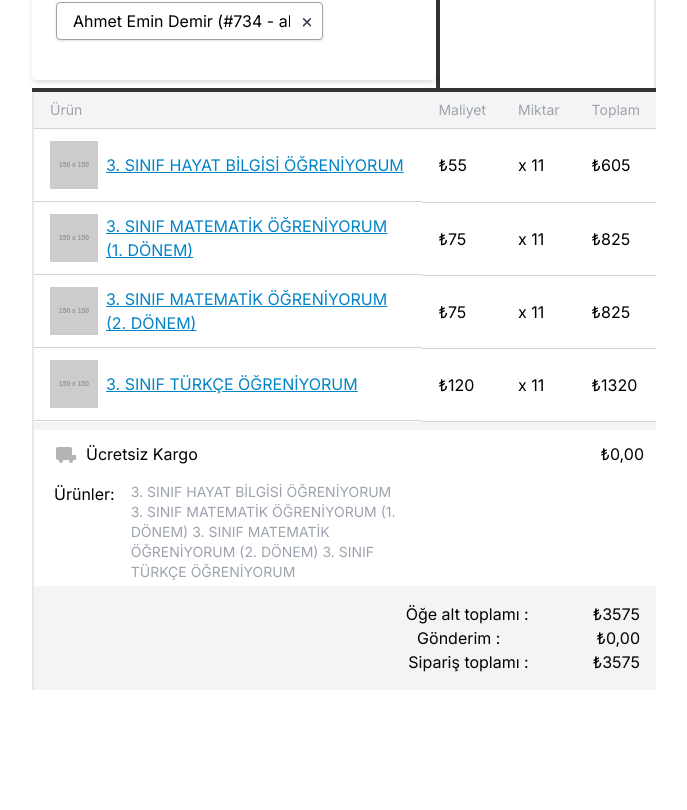
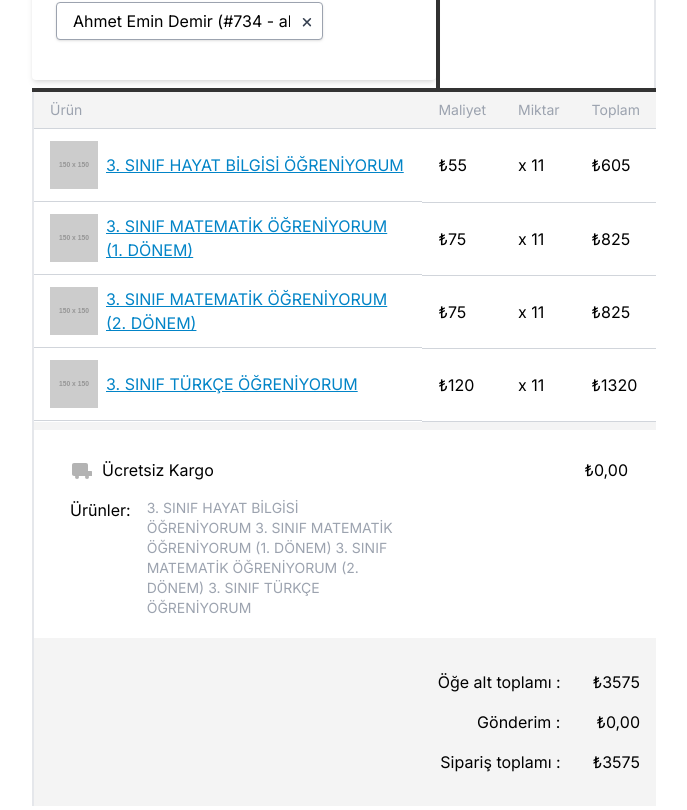
Before and after one commit to berktugates/medyanes360-case, a Next.js app: page / in a window 1280 px wide. Shown: the part 868-1678 px from the top of the page, without its empty margins (296-983 px from the left). Built offline with nearby package versions, Linux system fonts and the light colour scheme.

Commit message:
style: update total-orders padding

```diff
--- a/app/components/OrderTable.jsx
+++ b/app/components/OrderTable.jsx
@@ -61,7 +61,7 @@ export default function OrderTable({ order_items }) {
           })}
         </tbody>
       </table>
-      <div id="total-orders" className="bg-white mt-2">
+      <div id="total-orders" className="bg-white mt-2 p-4">
         <div className="flex flex-wrap justify-between items-center p-3">
           <div className="flex items-center">
             <svg
@@ -107,15 +107,15 @@ export default function OrderTable({ order_items }) {
           <p className="w-2/3 text-sm  text-gray-400">{productNames}</p>
         </div>
       </div>
-      <div className="my-4 flex flex-col items-end me-4">
-        <div className="flex gap-16">
-          <p>Öğe alt toplamı :</p> <p>₺{totalCost}</p>
+      <div className="my-8 flex flex-col gap-y-4 items-end me-4">
+        <div className="flex">
+          <p className="me-8">Öğe alt toplamı :</p> <p>₺{totalCost}</p>
         </div>
-        <div className="flex gap-24">
-          <p>Gönderim :</p> <p>₺0,00</p>
+        <div className="flex">
+          <p className="me-9">Gönderim :</p> <p>₺0,00</p>
         </div>
-        <div className="flex gap-16">
-          <p>Sipariş toplamı :</p> <p>₺{totalCost}</p>
+        <div className="flex">
+          <p className="me-8">Sipariş toplamı :</p> <p>₺{totalCost}</p>
         </div>
       </div>
     </div>
```
